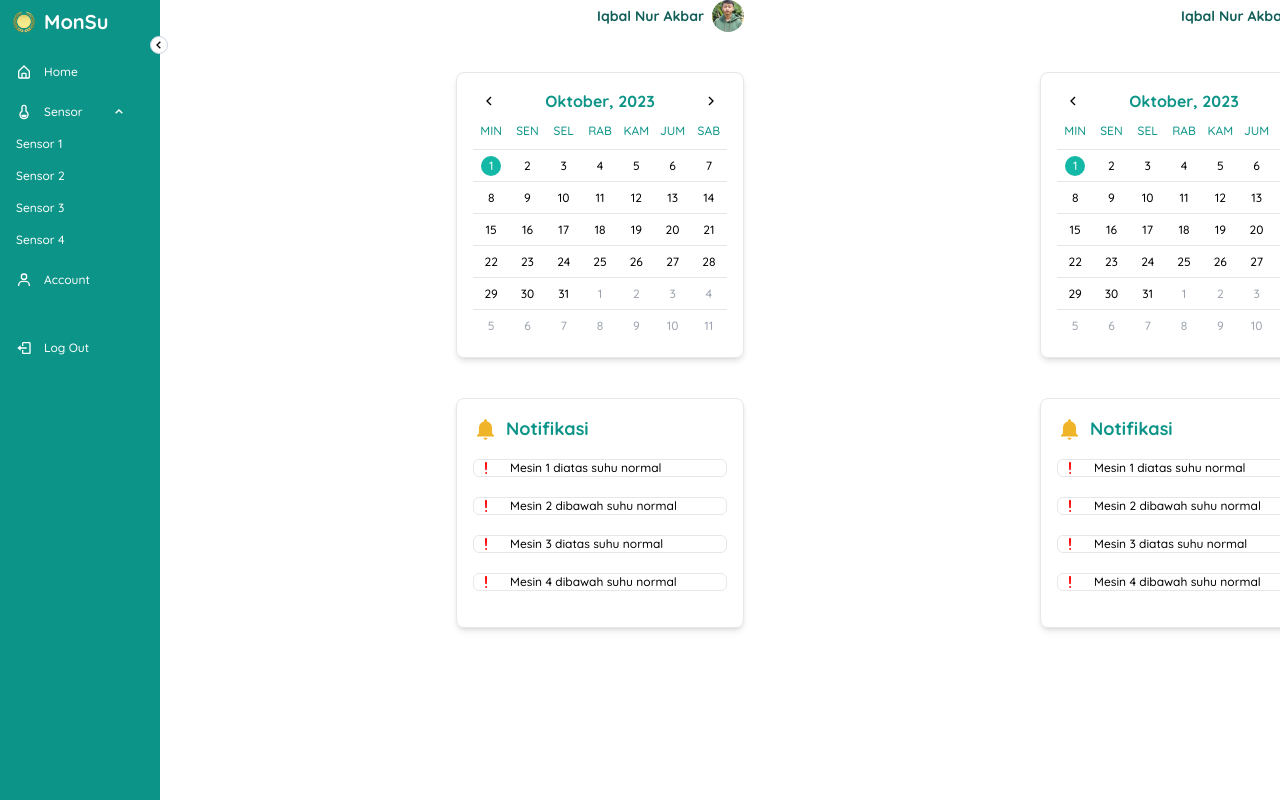
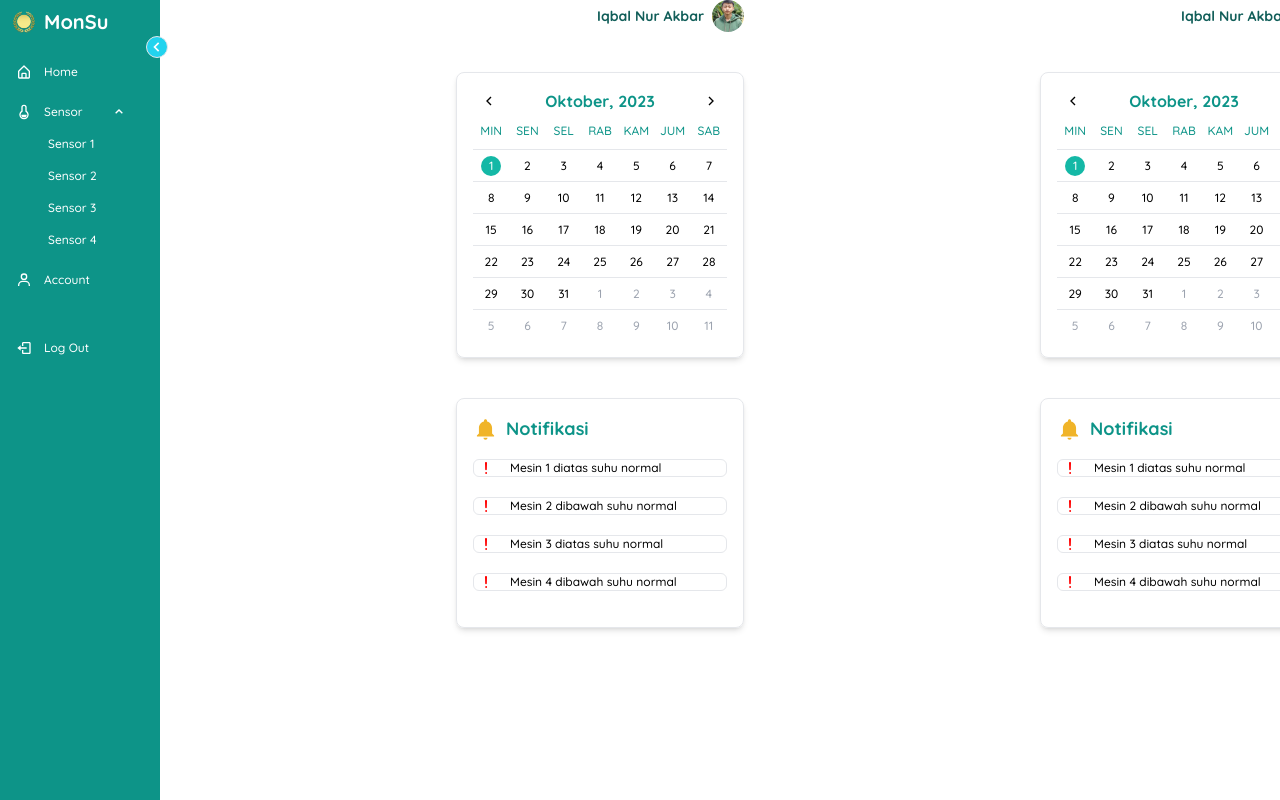
Before and after one commit to iqbalnurakbar/temperature-monitoring-app, a React (Vite) app: page / in a window 1280 px wide. Both pictures are taken after a click on the icon 118 px from the left and 112 px from the top of the page. Shown: the top 800 px of the page. Built offline with nearby package versions, Linux system fonts and the light colour scheme.

Commit message:
memisahkan const menusBar menjadi menusBarData.jsx

```diff
--- a/src/components/Sidebar/Sidebar.jsx
+++ b/src/components/Sidebar/Sidebar.jsx
@@ -1,41 +1,9 @@
 import React, { useState } from 'react';
 import Logo from '../../assets/logo.png';
-import {
-  BiHomeAlt,
-  BiUser,
-  BiChevronRight,
-  BiChevronLeft,
-  BiChevronDown,
-  BiLogOut,
-} from 'react-icons/bi';
-import { RiTempColdLine } from 'react-icons/ri';
+import { menusBarData } from './menusBarData';
+import { BiChevronLeft, BiChevronDown } from 'react-icons/bi';
 
 export default function Sidebar() {
-  const menusBar = [
-    { name: 'Home', icon: <BiHomeAlt color="white" /> },
-    {
-      name: 'Sensor',
-      icon: <RiTempColdLine color="white" />,
-      icon1: <BiChevronRight color="white" size={12} />,
-      subNav: [
-        {
-          sensorname: 'Sensor 1',
-        },
-        {
-          sensorname: 'Sensor 2',
-        },
-        {
-          sensorname: 'Sensor 3',
-        },
-        {
-          sensorname: 'Sensor 4',
-        },
-      ],
-    },
-    { name: 'Account', icon: <BiUser color="white" /> },
-    { name: 'Log Out', icon: <BiLogOut color="white" />, gap: true },
-  ];
-
   const [open, setOpen] = useState(true);
   const [subNavOpen, setSubNavOpen] = useState(false);
 
@@ -47,12 +15,12 @@ export default function Sidebar() {
     >
       <div>
         <div
-          className={`rounded-full object-cover border border-slate-300 absolute bg-white -right-2 top-9 cursor-pointer ${
+          className={`rounded-full object-cover border absolute bg-cyan-400 -right-2 top-9 cursor-pointer ${
             !open && 'rotate-180'
           }`}
           onClick={() => setOpen(!open)}
         >
-          <BiChevronLeft />
+          <BiChevronLeft color="white" size={20} />
         </div>
         <div className="flex items-center gap-x-2 cursor-pointer mb-5 origin-left px-1">
           <img src={Logo} alt="logo" className="w-6 h-6" />
@@ -65,7 +33,7 @@ export default function Sidebar() {
           </h1>
         </div>
         <ul className="">
-          {menusBar.map((val, index) => {
+          {menusBarData.map((val, index) => {
             return (
               <>
                 <li
@@ -95,7 +63,7 @@ export default function Sidebar() {
                     {val.subNav.map((subNavItem, idx) => (
                       <li
                         key={idx}
-                        className="flex items-center gap-x-3 rounded-md hover:bg-teal-700 cursor-pointer p-2 text-white text-xs"
+                        className="flex items-center gap-x-3 rounded-md hover:bg-teal-700 cursor-pointer p-2 text-white text-xs pl-10"
                       >
                         {subNavItem.sensorname}
                       </li>
--- /dev/null
+++ b/src/components/Sidebar/menusBarData.jsx
@@ -0,0 +1,28 @@
+// MenuData.js
+import React from 'react';
+import { BiHomeAlt, BiUser, BiLogOut } from 'react-icons/bi';
+import { RiTempColdLine } from 'react-icons/ri';
+
+export const menusBarData = [
+  { name: 'Home', icon: <BiHomeAlt color="white" /> },
+  {
+    name: 'Sensor',
+    icon: <RiTempColdLine color="white" />,
+    subNav: [
+      {
+        sensorname: 'Sensor 1',
+      },
+      {
+        sensorname: 'Sensor 2',
+      },
+      {
+        sensorname: 'Sensor 3',
+      },
+      {
+        sensorname: 'Sensor 4',
+      },
+    ],
+  },
+  { name: 'Account', icon: <BiUser color="white" /> },
+  { name: 'Log Out', icon: <BiLogOut color="white" />, gap: true },
+];
--- a/src/components/Sidebar/sidebarData.js
+++ /dev/null
@@ -1,11 +0,0 @@
-import React from 'react';
-import { BiHomeAlt } from 'react-icons/bi';
-
-const qwerty = [
-  {
-    name: 'Home',
-    icon: <BiHomeAlt />,
-  },
-];
-
-export default sidebarData;
```
